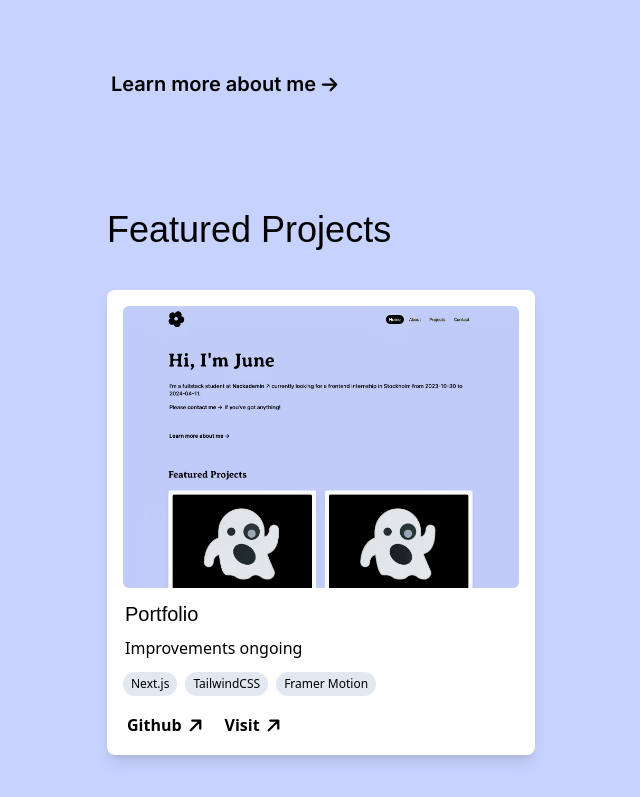
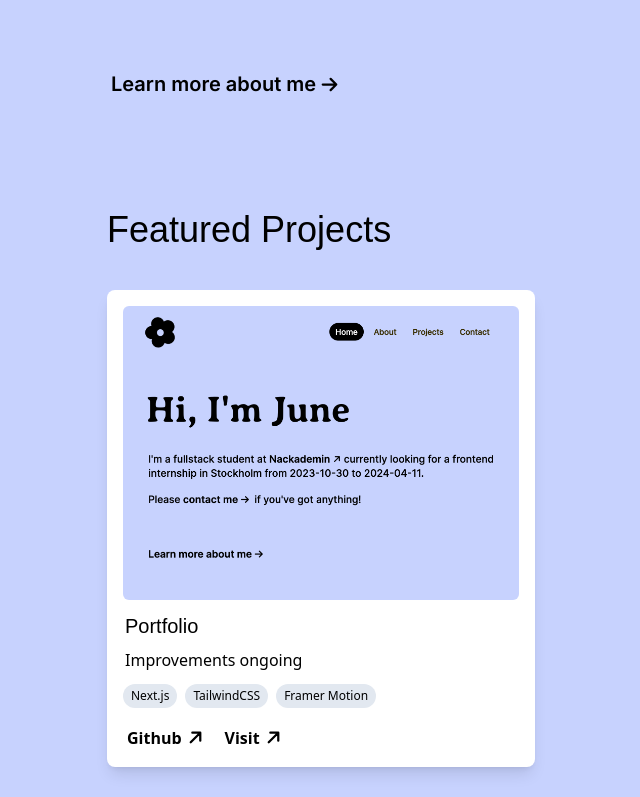
Before and after one commit to june7001/portfolio, a Next.js app: page / in a window 1280 px wide. Shown: the part 410-1207 px from the top of the page, without its empty margins (89-729 px from the left). Built offline with nearby package versions, Linux system fonts and the light colour scheme; a web font is replaced by a local one.

Commit message:
update img

```diff
--- a/data/data.js
+++ b/data/data.js
@@ -3,7 +3,7 @@ export const projects = [
     title: "Portfolio",
     featured: true,
     githubLink: "https://github.com/june7001/portfolio",
-    img: "/images/portfolio.jpeg",
+    img: "/images/portfolio.png",
     techStack: ["Next.js", "TailwindCSS", "Framer Motion"],
     description: "Improvements ongoing",
     link: "https://june.contact",
```
Also changed, not shown: public/images/portfolio.jpeg (deleted), public/images/portfolio.png (added).
